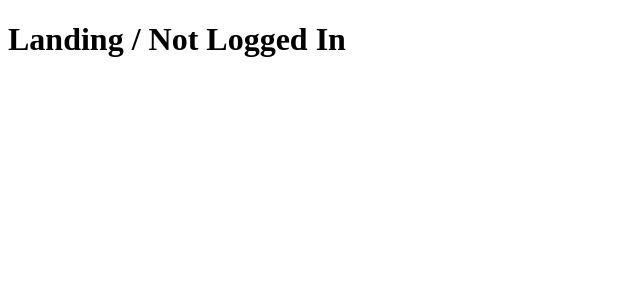
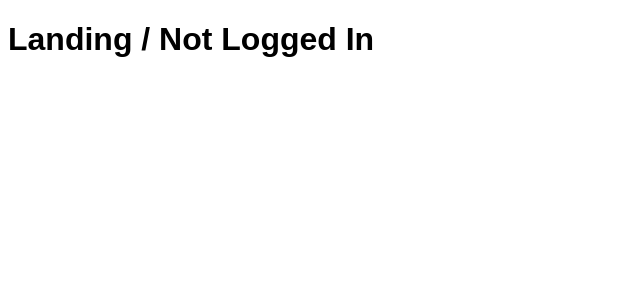
Before and after one commit to MrSlimCoder/website, a Next.js app: page /landing in a window 1280 px wide. Shown: the top 300 px of the page, without its empty margins (0-640 px from the left). Built offline with nearby package versions, Linux system fonts and the light colour scheme.

Commit message:
refactor: use latest Next.js and SCSS support
Signed-off-by: Jonah Snider <jonah@jonah.pw>

```diff
--- a/layouts/Generic.jsx
+++ b/layouts/Generic.jsx
@@ -1,5 +1,3 @@
-import '../scss/main.scss'
-
 class GenericLayout extends React.Component {
     constructor(props) {
         super(props);
--- a/next.config.js
+++ b/next.config.js
@@ -1,6 +1,4 @@
-const withSass = require('@zeit/next-sass');
-
-module.exports = withSass({
+module.exports = {
     useFileSystemPublicRoutes: false,
     webpack(config) {
         config.module.rules.push({
@@ -12,4 +10,4 @@ module.exports = withSass({
 
         return config;
     }
-});
+};
--- a/scss/main.scss
+++ b/scss/main.scss
@@ -0,0 +1,3 @@
+html {
+  font-family: sans-serif
+}
```
Also changed, not shown: package.json (+4 -5 lines), pages/_app.jsx (added, +20 -0 lines), 2 other files (tests, documents, lock files or other folders).
